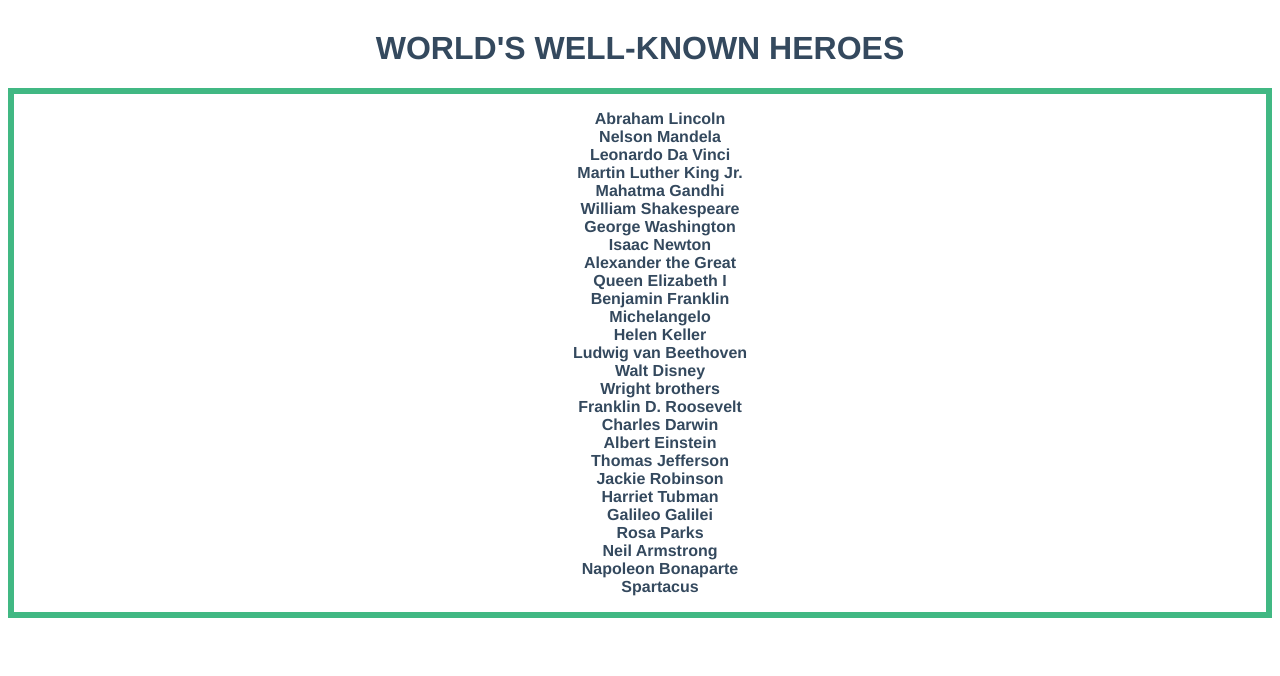
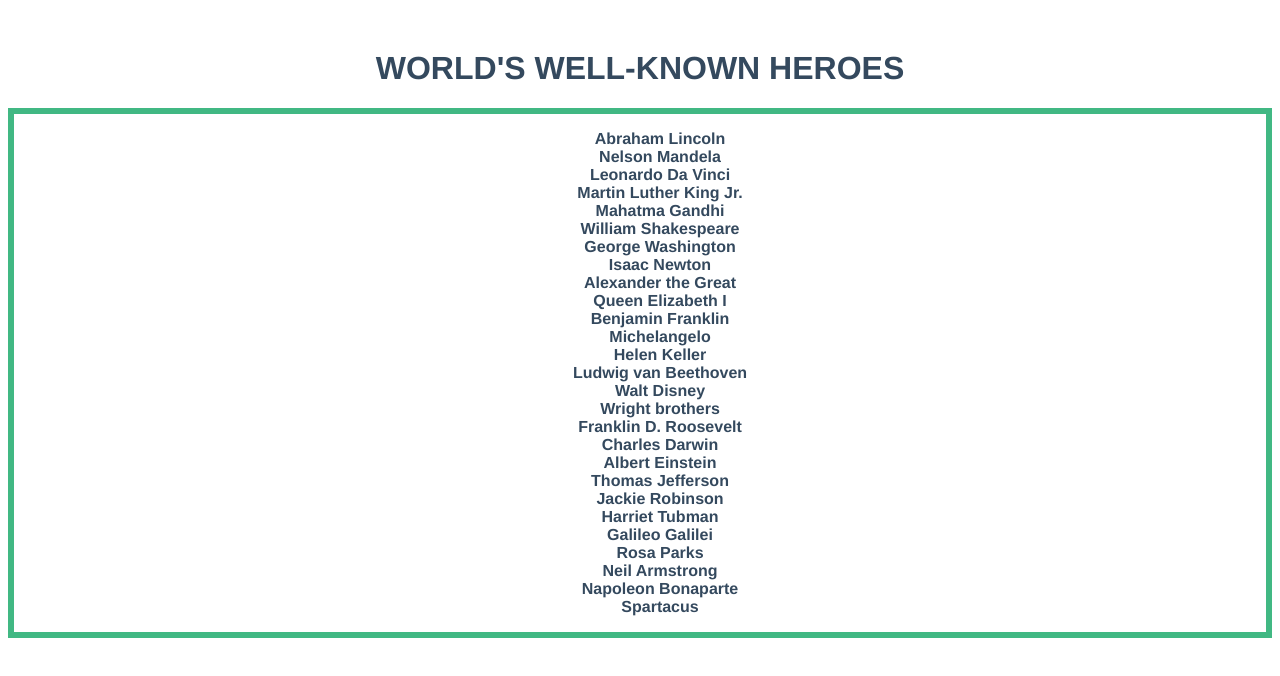
Before and after one commit to placiderapson/world-heroes-with-vue, a Vue app in the folder heroes/: page / in a window 1280 px wide. Shown: the top 676 px of the page. Built offline with nearby package versions, Linux system fonts and the light colour scheme.

Commit message:
Adjust the top-bottom margins and make the left-right ones automatic

```diff
--- a/heroes/src/App.vue
+++ b/heroes/src/App.vue
@@ -23,7 +23,7 @@ export default {
   -moz-osx-font-smoothing: grayscale;
   text-align: center;
   color: #34495E;
-  margin-top: 30px;
+  margin: 50px auto;
 
   &__title {
     text-transform: uppercase;
```
